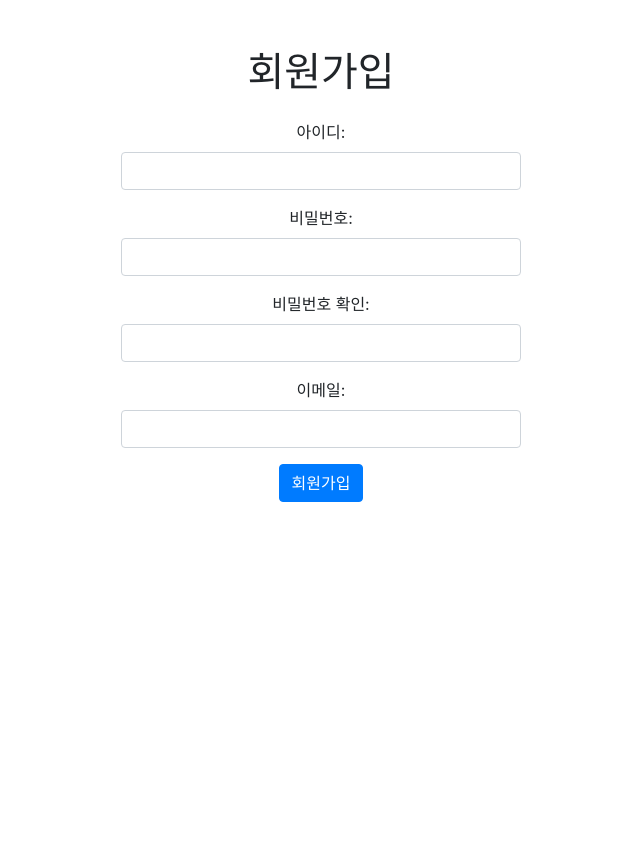
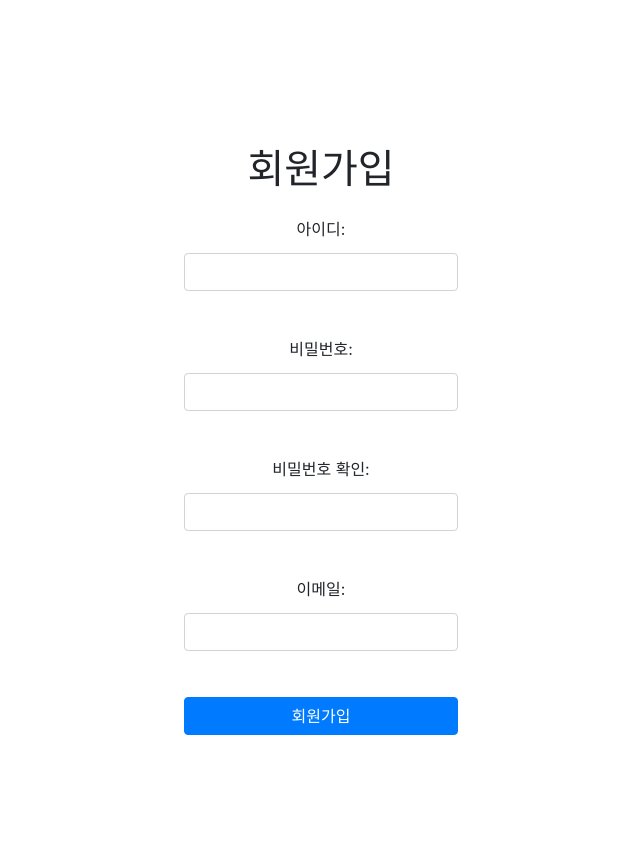
Before and after one commit to wjwjsk/remove_error, a Django app: template remove_error/apps/templates/signup.html in a window 1280 px wide. Shown: the whole page, without its empty margins (319-959 px from the left). Before the commit the page ends 502 px from the top, so only its background shows below. Run offline with Django 4.2, Linux system fonts and the light colour scheme; the template is opened without the code that fills it, so the values that code supplies are empty; parts of the project's set-up code (start-up, migrations or seed data) failed here and were passed over; some libraries are stand-ins or nearby versions.

Commit message:
modify:login, signup

```diff
--- a/remove_error/apps/templates/signup.html
+++ b/remove_error/apps/templates/signup.html
@@ -1,21 +1,23 @@
-{% comment %} {% extends 'base.html' %} {% endcomment %} {% load bootstrap4 %}
 {% load static %} {% block content %}
 <head>
-  {% comment %}
   <link rel="stylesheet" href="{% static 'signup.css' %}" />
-  {% endcomment %}
   <link
     rel="stylesheet"
     href="https://stackpath.bootstrapcdn.com/bootstrap/4.3.1/css/bootstrap.min.css"
   />
 </head>
-<div class="container mt-5" style="text-align: center">
+<div class="signup-container mt-5" style="text-align: center">
   <h1 class="mb-4">회원가입</h1>
-  <form method="POST" class="mx-auto" style="max-width: 400px">
+  <form method="POST" class="mx-auto signup-form" style="max-width: 400px">
     {% csrf_token %}
     <div class="form-group">
       <label for="username">아이디:</label>
-      <input name="username" type="text" class="form-control" id="username" />
+      <input
+        name="username"
+        type="text"
+        class="form-control signup-input"
+        id="username"
+      />
     </div>
 
     <div class="form-group">
@@ -23,7 +25,7 @@
       <input
         name="password1"
         type="password"
-        class="form-control"
+        class="form-control signup-input"
         id="password1"
       />
     </div>
@@ -33,17 +35,24 @@
       <input
         name="password2"
         type="password"
-        class="form-control"
+        class="form-control signup-input"
         id="password2"
       />
     </div>
 
     <div class="form-group">
       <label for="email">이메일:</label>
-      <input name="email" type="email" class="form-control" id="email" />
+      <input
+        name="email"
+        type="email"
+        class="form-control signup-input"
+        id="email"
+      />
     </div>
 
-    <button type="submit" class="btn btn-primary">회원가입</button>
+    <button type="submit" class="btn btn-primary signup-button">
+      회원가입
+    </button>
   </form>
 </div>
 {% endblock %}
```
Also changed, not shown: remove_error/apps/templates/login.html (+32 -23 lines).
